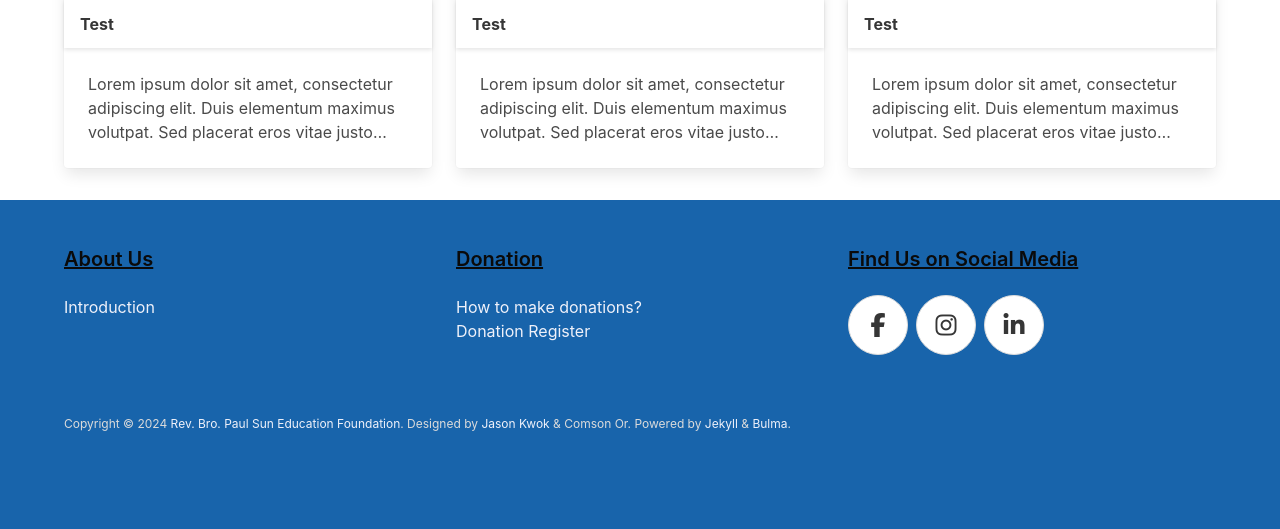
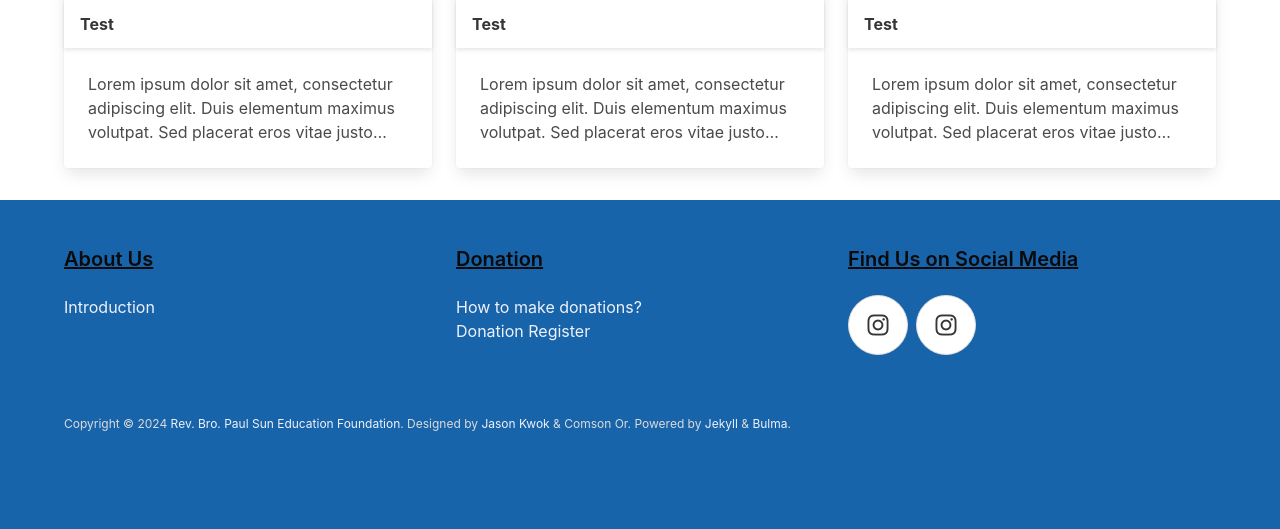
Before and after one commit to JasonHK/BPSF-Website, a Jekyll site: the page built from index.html, in a window 1280 px wide. Shown: the part 1100-1629 px from the top of the page. Built offline with Jekyll 4.4.1, drawn with Linux system fonts in a browser that asks for light colours; nearby versions of some CDN libraries.

Commit message:
Updated social links

```diff
--- /dev/null
+++ b/_data/socials.yml
@@ -0,0 +1,6 @@
+- name: Facebook
+  icon: fa-brands fa-instagram
+  url: https://www.facebook.com/bpsf2014/
+- name: LinkedIn
+  icon: fa-brands fa-instagram
+  url: https://www.linkedin.com/in/paul-sun-41582b158"
--- a/_includes/footer.html
+++ b/_includes/footer.html
@@ -17,9 +17,13 @@
             <section class="column">
                 <h1 class="title is-5 is-underlined has-text-black">Find Us on Social Media</h1>
                 <ul class="buttons are-large are-circular">
-                    <li class="mr-2"><a class="button"><span class="icon"><i class="fa-brands fa-facebook-f"></i></span></a></li>
-                    <li class="mr-2"><a class="button"><span class="icon"><i class="fa-brands fa-instagram"></i></span></a></li>
-                    <li><a class="button"><span class="icon"><i class="fa-brands fa-linkedin-in"></i></span></a></li>
+                    {% for social in site.data.socials %}
+                        <li class="mr-2">
+                            <a class="button" href="{{ social.url }}" title="{{ social.name }}" aria-label="{{ social.name }} page">
+                                <span class="icon"><i class="{{ social.icon }}"></i></span>
+                            </a>
+                        </li>
+                    {% endfor %}
                 </ul>
             </section>
         </nav>
```
